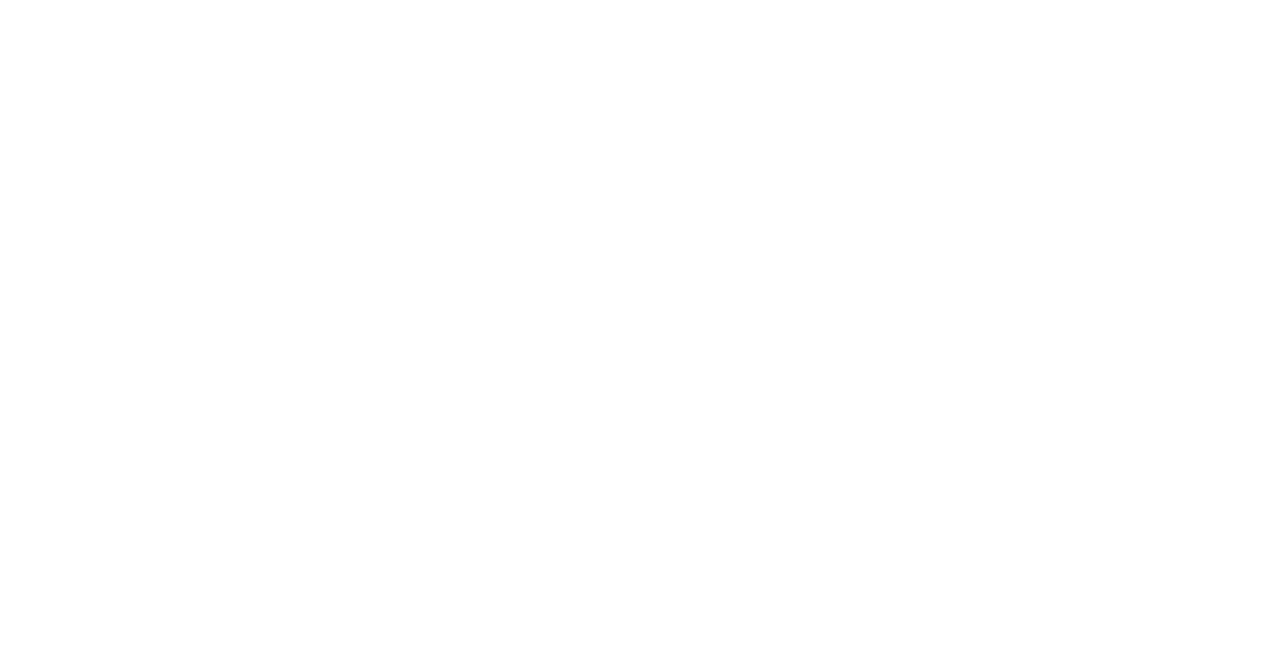
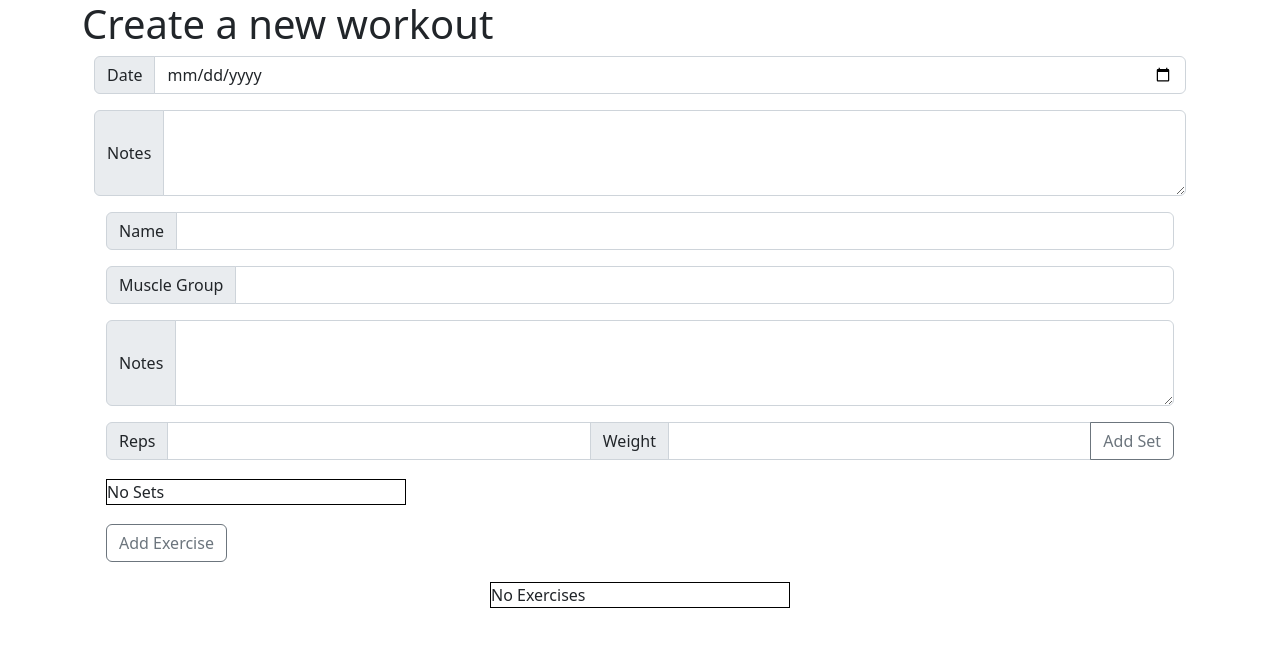
Before and after one commit to rgero/React_WorkoutTracker, a React (Create React App) app in the folder workout_tracker/: page /addworkout in a window 1280 px wide. Before the commit this address had no page. Shown: the top 646 px of the page. Built offline with nearby package versions, Linux system fonts and the light colour scheme.

Commit message:
Making the Workout form accept creating new exercises. I'll need to think about styling.

```diff
--- a/workout_tracker/src/App.js
+++ b/workout_tracker/src/App.js
@@ -6,23 +6,30 @@ import './styles/App.css';
 import { BrowserRouter, Route, Routes } from 'react-router-dom';
 
 import { Provider as AuthProvider, Context as AuthContext} from '../src/context/AuthContext'
-import Dashboard from './components/DashboardPage';
+import { Provider as WorkoutProvider, Context as WorkoutContext} from '../src/context/WorkoutContext'
+import DashboardPage from './pages/DashboardPage';
+import IndexPage from './pages/IndexPage';
 import { LoginPage } from './components/authentication/LoginPage';
 import { SignUpPage } from './components/authentication/SignUpPage';
+import { WorkoutForm } from './components/workout/WorkoutForm';
+import { AddWorkoutPage } from './components/workout/AddWorkoutPage';
 
 function App() {
   const context = useContext(AuthContext);
 
   return (
     <AuthProvider>
+      <WorkoutProvider>
         <BrowserRouter>
           <Routes>
-          <Route index element= {<LoginPage/>} />
+            <Route index element={<IndexPage/>} />
             <Route path="login" element={<LoginPage/>} />
             <Route path="signup" element={<SignUpPage/>} />
-          <Route path="dashboard" element={<Dashboard/>} />
+            <Route path="dashboard" element={<DashboardPage/>} />
+            <Route path="addworkout" element={<AddWorkoutPage/>} />
           </Routes>
         </BrowserRouter>
+      </WorkoutProvider>
     </AuthProvider>
   );
 }
--- a/workout_tracker/src/components/exercise/ExerciseForm.js
+++ b/workout_tracker/src/components/exercise/ExerciseForm.js
@@ -14,20 +14,20 @@ export const ExerciseForm = ({exercise = {}, onSubmit})=>
     const [name, setExerciseName] = useState(exercise.name ? exercise.name : "");
     const [notes, setNotes] = useState(exercise.notes ? exercise.notes : "");
 
-    useEffect(()=> {
-        var testSets = [
-            { id: 1, reps: 10, weight: 200},
-            { id: 2, reps: 10, weight: 180},
-            { id: 3, reps: 10, weight: 160}
-        ]
-        var notes = "This is a long one"
-        var muscleGroup = "Name is this"
-        var name = "Chest Now"
-        setSetList(testSets);
-        setExerciseName(name);
-        setNotes(notes);
-        setMuscleGroup(muscleGroup)
-    }, [setSetList, setExerciseName, setNotes, setMuscleGroup])
+    // useEffect(()=> {
+    //     var testSets = [
+    //         { id: 1, reps: 10, weight: 200},
+    //         { id: 2, reps: 10, weight: 180},
+    //         { id: 3, reps: 10, weight: 160}
+    //     ]
+    //     var notes = "This is a long one"
+    //     var muscleGroup = "Name is this"
+    //     var name = "Chest Now"
+    //     setSetList(testSets);
+    //     setExerciseName(name);
+    //     setNotes(notes);
+    //     setMuscleGroup(muscleGroup)
+    // }, [setSetList, setExerciseName, setNotes, setMuscleGroup])
 
     const addSet = (set) => {
         setSetList([...setList, set]);
@@ -39,26 +39,38 @@ export const ExerciseForm = ({exercise = {}, onSubmit})=>
         setSetList( [...newSetList] );
     }
 
+    const processExercise = (e) => {
+        e.preventDefault();
+        const newExercise = {
+            name,
+            muscleGroup,
+            setList,
+            notes
+        };
+
+        onSubmit(newExercise);
+    }
+
     return (
         <Container fluid="md">
-            <Form onSubmit={onSubmit}>
+            <Form id="addExerciseForm" onSubmit={processExercise}>
                 <InputGroup className="mb-3">
-                    <InputGroup.Text sm>Name</InputGroup.Text>
+                    <InputGroup.Text>Name</InputGroup.Text>
                     <Form.Control type="text" value={name} onChange={e => setExerciseName(e.target.value)}/>
                 </InputGroup>
                 <InputGroup className="mb-3">
-                    <InputGroup.Text sm>Muscle Group</InputGroup.Text>
+                    <InputGroup.Text>Muscle Group</InputGroup.Text>
                     <Form.Control type="text" value={muscleGroup} onChange={e => setMuscleGroup(e.target.value)}/>
                 </InputGroup>
                 <InputGroup className="mb-3">
-                    <InputGroup.Text sm>Notes</InputGroup.Text>
+                    <InputGroup.Text>Notes</InputGroup.Text>
                     <Form.Control as="textarea" value={notes} rows={3} onChange={e => setNotes(e.target.value)} />
                 </InputGroup>
             </Form>
             <SetForm onSubmit={addSet}/>
             <SetList setList={setList} onDelete={deleteSet}/>
-            <Button variant="outline-secondary" type="submit">
-                    Add Set
+            <Button form="addExerciseForm" variant="outline-secondary" type="submit">
+                    Add Exercise
             </Button>
         </Container>
     )
--- /dev/null
+++ b/workout_tracker/src/components/workout/AddWorkoutPage.js
@@ -0,0 +1,19 @@
+import React, { useContext, } from 'react';
+import Container from 'react-bootstrap/Container';
+
+import {Context as WorkoutContext} from '../../context/WorkoutContext';
+import { WorkoutForm } from './WorkoutForm';
+
+export const AddWorkoutPage = ()=>
+{
+    const {state, createWorkout} = useContext(WorkoutContext);
+    return (
+        <Container fluid="md">
+            <h1>Create a new workout</h1>
+            <WorkoutForm
+                errorMessage={state.errorMessage}
+                onSubmit={({workout})=> createWorkout({workout})}
+            />
+        </Container>
+    )
+}
--- a/workout_tracker/src/components/workout/WorkoutForm.js
+++ b/workout_tracker/src/components/workout/WorkoutForm.js
@@ -1,5 +1,4 @@
 import React, {useState, useEffect} from 'react';
-import DatePicker from 'react-date-picker';
 
 import Form from 'react-bootstrap/Form';
 import InputGroup from 'react-bootstrap/InputGroup';
@@ -9,6 +8,7 @@ import '../../styles/components/inputs.css'
 import '../../styles/components/WorkoutForm.css';
 
 import { ExerciseList } from '../exercise/ExerciseList';
+import { ExerciseForm } from '../exercise/ExerciseForm';
 
 export const WorkoutForm = ({workout = {}, onSubmit})=>
 {
@@ -17,34 +17,8 @@ export const WorkoutForm = ({workout = {}, onSubmit})=>
     const [notes, setNotes] = useState(workout.notes ? workout.notes : "");
     const [error, setError] = useState("");
 
-    useEffect(()=> {
-        var testSets = [
-            { id: 1, reps: 10, weight: 200},
-            { id: 2, reps: 10, weight: 180},
-            { id: 3, reps: 10, weight: 160},
-            { id: 4, reps: 10, weight: 140},
-            { id: 5, reps: 10, weight: 120},
-        ]
-
-        var testExercises = [
-            {
-                name: "Tricep Ext",
-                notes: "I got it",
-                muscleGroup: "Triceps",
-                setList: testSets
-            },
-            {
-                name: "Bicep shocking",
-                notes: "Electricity is fun",
-                muscleGroup: "Biceps",
-                setList: testSets
-            }
-        ]
-
-        setExerciseList(testExercises);
-    }, [setExerciseList])
-
     const addExercise = (exercise) => {
+        console.log(exercise);
         setExerciseList([...exerciseList, exercise]);
     }
 
@@ -58,47 +32,20 @@ export const WorkoutForm = ({workout = {}, onSubmit})=>
         <Container fluid="md">
             <Form>
                 <InputGroup className="mb-3">
-                    <InputGroup.Text sm>Date</InputGroup.Text>
+                    <InputGroup.Text>Date</InputGroup.Text>
                     <Form.Control type="date" value={workoutDate} onChange={e => setWorkoutDate(e.target.value)}/>
                 </InputGroup>
                 <InputGroup className="mb-3">
-                    <InputGroup.Text sm>Notes</InputGroup.Text>
+                    <InputGroup.Text>Notes</InputGroup.Text>
                     <Form.Control as="textarea" value={notes} rows={3} onChange={e => setNotes(e.target.value)} />
                 </InputGroup>
             </Form>
+            <div className="exerciseForm">
+                <ExerciseForm onSubmit={addExercise}/>
+            </div>
             <div className="exerciseList">
                 <ExerciseList exerciseList={exerciseList} onDelete={deleteExercise}/>
             </div>
         </Container>
     )
-
-    return (
-        <div>
-            <form className="form" onSubmit={onSubmit}>
-                {error !== '' && <p className="form__error">{error}</p>}
-                <div className="form__input">
-                    <label>Date</label>
-                    <DatePicker onChange={setWorkoutDate} value={workoutDate} />
-                </div>
-
-                {/* Notes */}
-                <div className="input-entry">
-                    <label htmlFor='notesSection'>Notes</label>
-                    <textarea id='notesSection'
-                        placeholder="Add a note about your exercise"
-                        className="text-area"
-                        value={notes}
-                        onChange={e => setNotes(e.target.value)}
-                    >
-                    </textarea>
-                </div>
-                <div className="exerciseList">
-                    <ExerciseList exerciseList={exerciseList}/>
-                </div>
-            </form>
-            <div>
-                <button className="button">Save Exercise</button>
-            </div>
-        </div>
-    )
 }
--- /dev/null
+++ b/workout_tracker/src/context/WorkoutContext.js
@@ -0,0 +1,31 @@
+import trackerAPI from '../api/workouttracker';
+import createDataContext from "./createDataContext";
+
+const workoutReducer = (state, action) => {
+    switch(action.type)
+    {
+        case 'fetch':
+            return action.payload;
+        default:
+            return state;
+    }
+};
+
+const fetchWorkouts = dispatch => async () => {
+    const response = await trackerAPI.get('/workouts');
+    dispatch({type: 'fetch', payload: response.data})
+};
+
+const createWorkout = dispatch => async (name, locations) =>
+{
+
+
+
+    await trackerAPI.post('/workouts', {name, locations})
+};
+
+export const {Provider, Context} = createDataContext(
+    workoutReducer,
+    {fetchWorkouts, createWorkout},
+    []
+);
--- /dev/null
+++ b/workout_tracker/src/pages/IndexPage.js
@@ -0,0 +1,9 @@
+function IndexPage() {
+    return (
+      <div>
+          Welcome to the Workout Tracker. The goal of this app is to help you track your workouts and help you generate some cool stats.
+      </div>
+    );
+  }
+
+  export default IndexPage;
```
Also changed, not shown: workout_tracker/src/pages/DashboardPage.js (renamed from workout_tracker/src/components/DashboardPage.js). Lines whose indentation alone changed are shown as unchanged.
